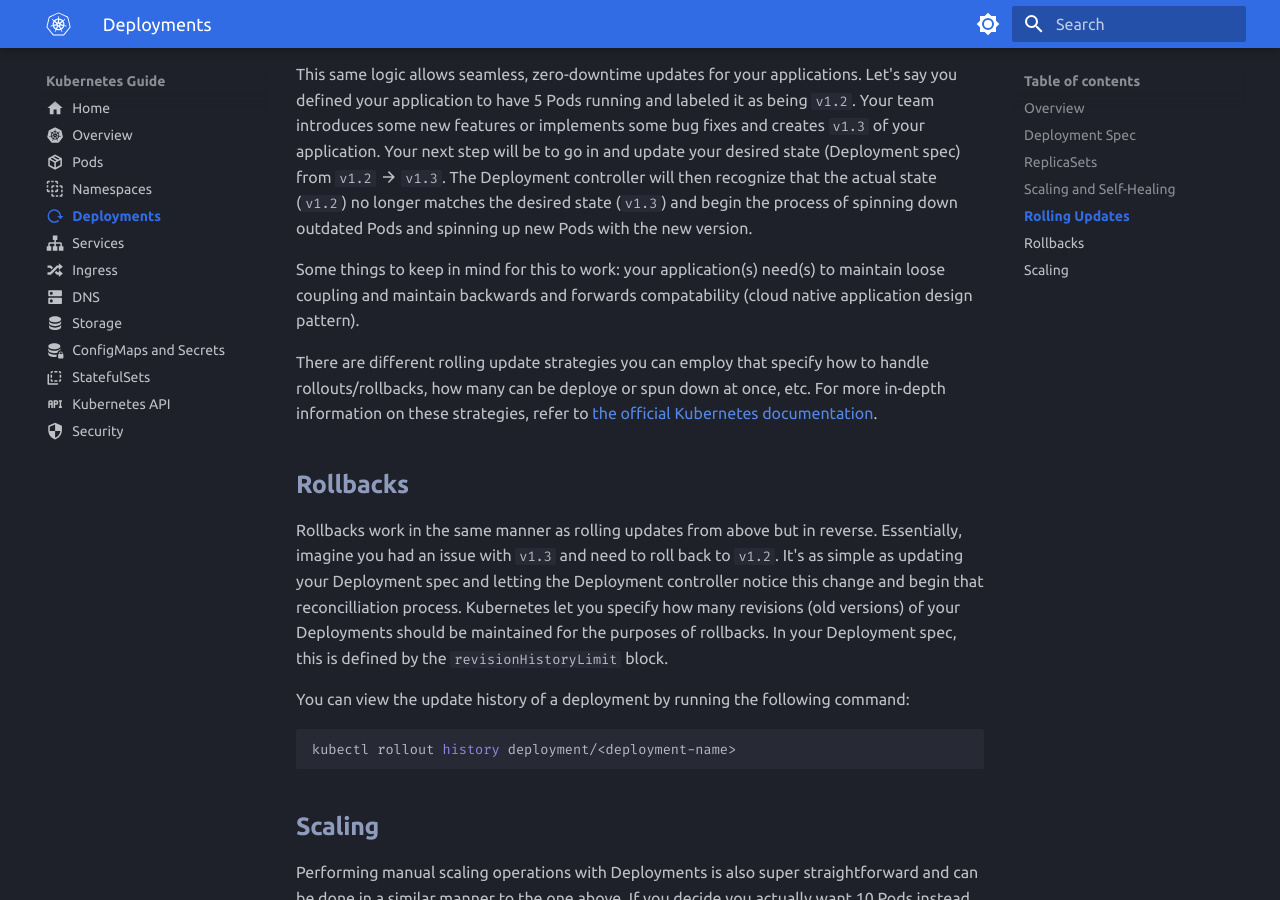
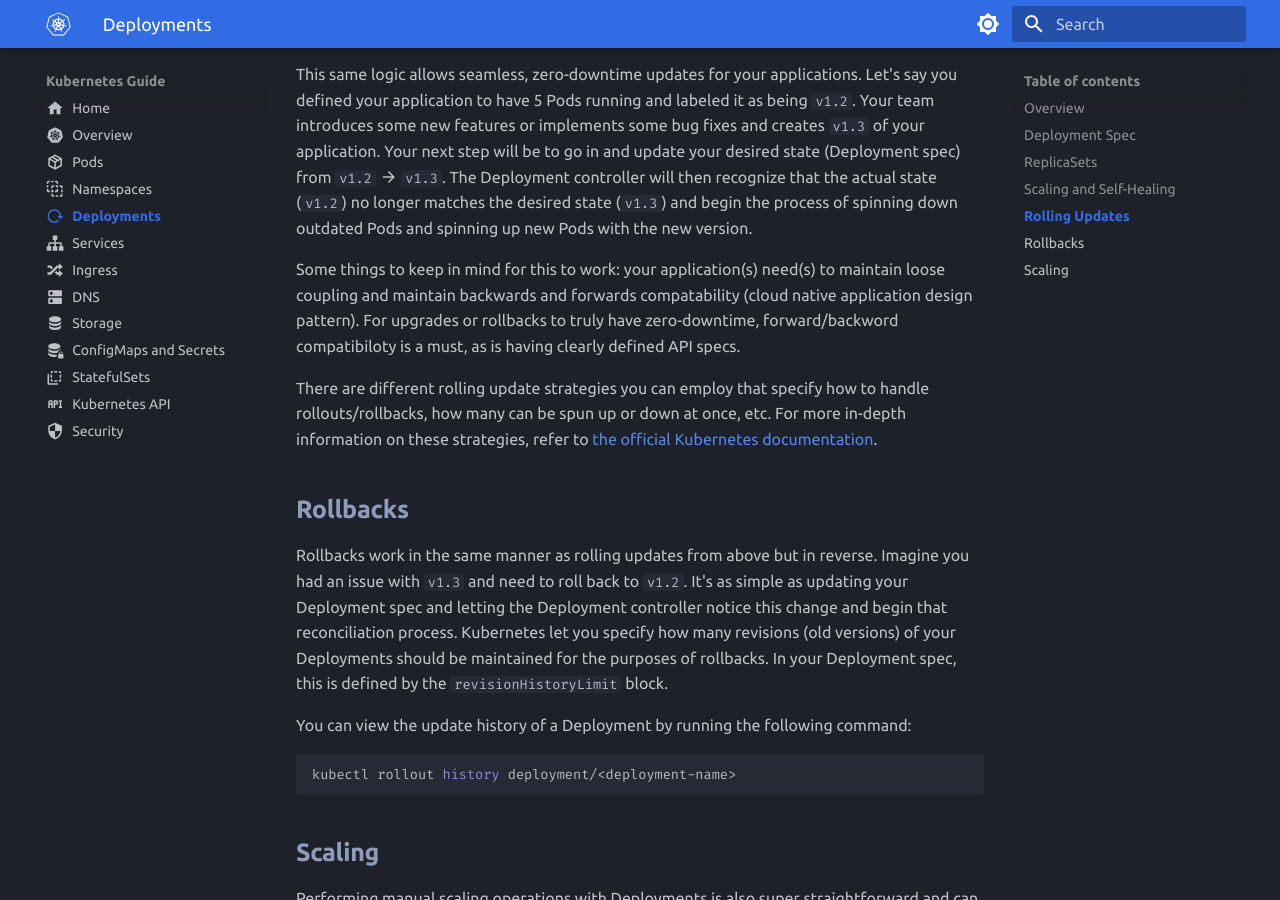
Before and after one commit to Braundo/kubernetes-guide, an MkDocs documentation site: the page built from docs/deployments.md, in a window 1280 px wide and 900 px high, scrolled down 1449 px. Built offline with MkDocs 1.6.1 and Material for MkDocs 9.7.7, drawn with Linux system fonts in a browser that asks for light colours.

Commit message:
Update deployments.md

````diff
--- a/docs/deployments.md
+++ b/docs/deployments.md
@@ -31,14 +31,14 @@
 ## Rolling Updates
 This same logic allows seamless, zero-downtime updates for your applications. Let's say you defined your application to have 5 Pods running and labeled it as being `v1.2`. Your team introduces some new features or implements some bug fixes and creates `v1.3` of your application. Your next step will be to go in and update your desired state (Deployment spec) from `v1.2` :material-arrow-right: `v1.3`. The Deployment controller will then recognize that the actual state (`v1.2`) no longer matches the desired state (`v1.3`) and begin the process of spinning down outdated Pods and spinning up new Pods with the new version.
 
-Some things to keep in mind for this to work: your application(s) need(s) to maintain loose coupling and maintain backwards and forwards compatability (cloud native application design pattern).
+Some things to keep in mind for this to work: your application(s) need(s) to maintain loose coupling and maintain backwards and forwards compatability (cloud native application design pattern). For upgrades or rollbacks to truly have zero-downtime, forward/backword compatibiloty is a must, as is having clearly defined API specs.
 
-There are different rolling update strategies you can employ that specify how to handle rollouts/rollbacks, how many can be deploye or spun down at once, etc. For more in-depth information on these strategies, refer to [the official Kubernetes documentation](https://kubernetes.io/docs/concepts/workloads/controllers/deployment/#strategy).
+There are different rolling update strategies you can employ that specify how to handle rollouts/rollbacks, how many can be spun up or down at once, etc. For more in-depth information on these strategies, refer to [the official Kubernetes documentation](https://kubernetes.io/docs/concepts/workloads/controllers/deployment/#strategy).
 
 ## Rollbacks
-Rollbacks work in the same manner as rolling updates from above but in reverse. Essentially, imagine you had an issue with `v1.3` and need to roll back to `v1.2`. It's as simple as updating your Deployment spec and letting the Deployment controller notice this change and begin that reconcilliation process. Kubernetes let you specify how many revisions (old versions) of your Deployments should be maintained for the purposes of rollbacks. In your Deployment spec, this is defined by the `revisionHistoryLimit` block.
+Rollbacks work in the same manner as rolling updates from above but in reverse. Imagine you had an issue with `v1.3` and need to roll back to `v1.2`. It's as simple as updating your Deployment spec and letting the Deployment controller notice this change and begin that reconciliation process. Kubernetes let you specify how many revisions (old versions) of your Deployments should be maintained for the purposes of rollbacks. In your Deployment spec, this is defined by the `revisionHistoryLimit` block.
 
-You can view the update history of a deployment by running the following command:
+You can view the update history of a Deployment by running the following command:
 ``` shell
 kubectl rollout history deployment/<deployment-name>
 ```
````
